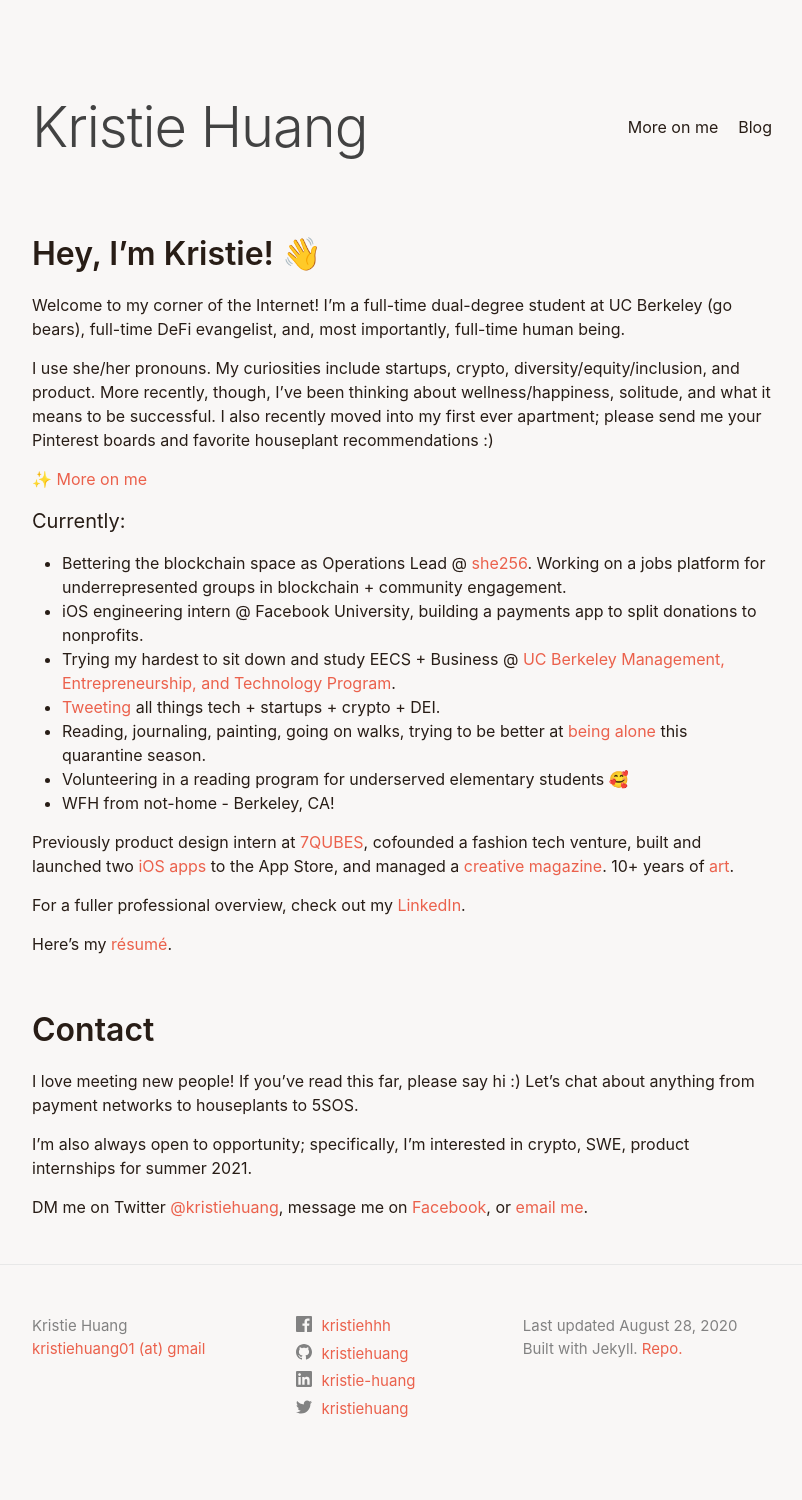
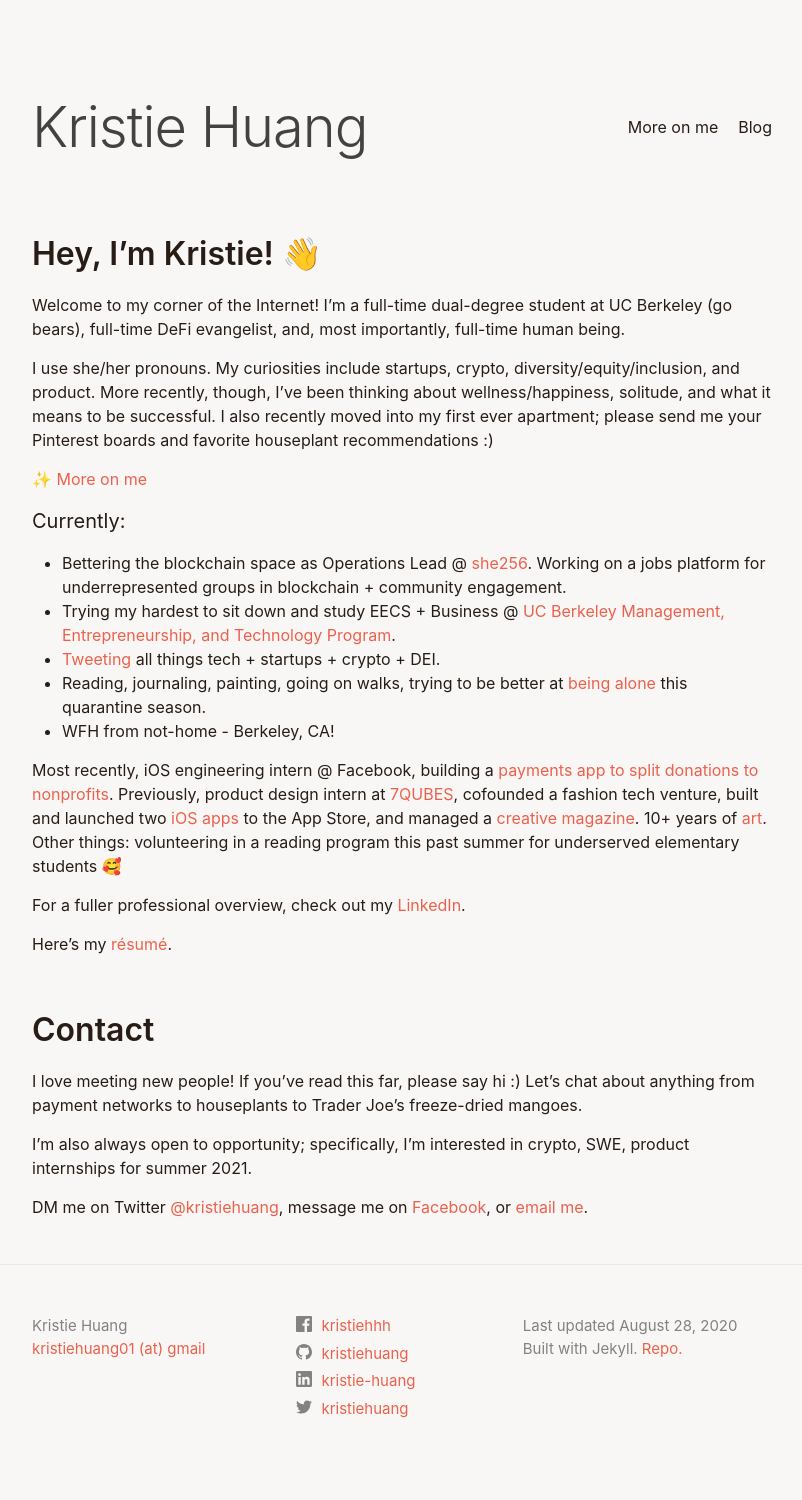
Before and after one commit to kristiehuang/kristiehuang.github.io, a Jekyll site: the page built from index.markdown, in a window 1280 px wide. Shown: the whole page, without its empty margins (238-1040 px from the left). Built offline with Jekyll 4.4.1, drawn with Linux system fonts in a browser that asks for light colours.

Commit message:
Update and add

```diff
--- a/index.markdown
+++ b/index.markdown
@@ -17,21 +17,20 @@
 
 ### Currently:
 * Bettering the blockchain space as Operations Lead @ [she256][#she256]. Working on a jobs platform for underrepresented groups in blockchain + community engagement.
-* iOS engineering intern @ Facebook University, building a payments app to split donations to nonprofits.
 * Trying my hardest to sit down and study EECS + Business @ [UC Berkeley Management, Entrepreneurship, and Technology Program](http://met.berkeley.edu/).
 * [Tweeting](https://twitter.com/kristiehuang) all things tech + startups + crypto + DEI.
 * Reading, journaling, painting, going on walks, trying to be better at [being alone](https://www.ankit.fyi/being-alone) this quarantine season.
-* Volunteering in a reading program for underserved elementary students 🥰
 * WFH from not-home - Berkeley, CA!
 
-Previously product design intern at [7QUBES](https://www.7qubes.com/our-work/pay8fwd), cofounded a fashion tech venture, built and launched two [iOS](http://tinyurl.com/cloudcloset) [apps](http://tinyurl.com/airtimeevents) to the App Store, and managed a [creative magazine](https://issuu.com/pandorasbox.gunn). 10+ years of [art](https://www.behance.net/gallery/72001185/Kristie-Huang-Art-Portfolio).
+Most recently, iOS engineering intern @ Facebook, building a [payments app to split donations to nonprofits](https://github.com/kristiehuang/Basket-Donation-Payments). Previously, product design intern at [7QUBES](https://www.7qubes.com/our-work/pay8fwd), cofounded a fashion tech venture, built and launched two [iOS](http://tinyurl.com/cloudcloset) [apps](http://tinyurl.com/airtimeevents) to the App Store, and managed a [creative magazine](https://issuu.com/pandorasbox.gunn). 10+ years of [art](https://www.behance.net/gallery/72001185/Kristie-Huang-Art-Portfolio).
+Other things: volunteering in a reading program this past summer for underserved elementary students 🥰
 
 For a fuller professional overview, check out my [LinkedIn](https://www.linkedin.com/in/kristie-huang/).
 
 Here’s my [résumé](https://drive.google.com/file/d/0B2rlie9ZaAG4UjcyVTJ3b2xiZzA/view).
 
 ## Contact
-I love meeting new people! If you’ve read this far, please say hi :) Let’s chat about anything from payment networks to houseplants to 5SOS.
+I love meeting new people! If you’ve read this far, please say hi :) Let’s chat about anything from payment networks to houseplants to Trader Joe's freeze-dried mangoes.
 
 I’m also always open to opportunity; specifically, I’m interested in crypto, SWE, product internships for summer 2021.
 
```
Also changed, not shown: more-on-me.markdown (+8 -8 lines).
